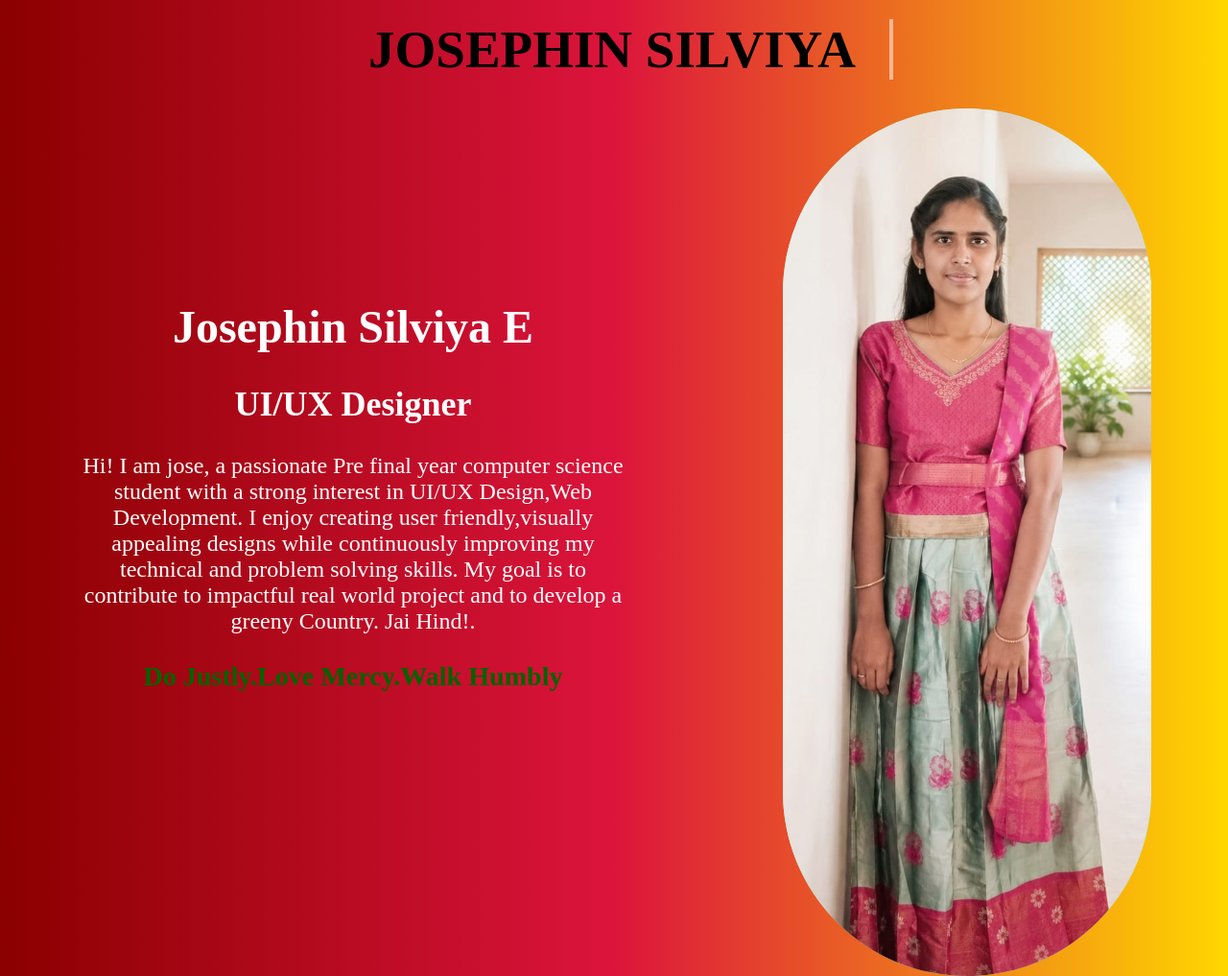
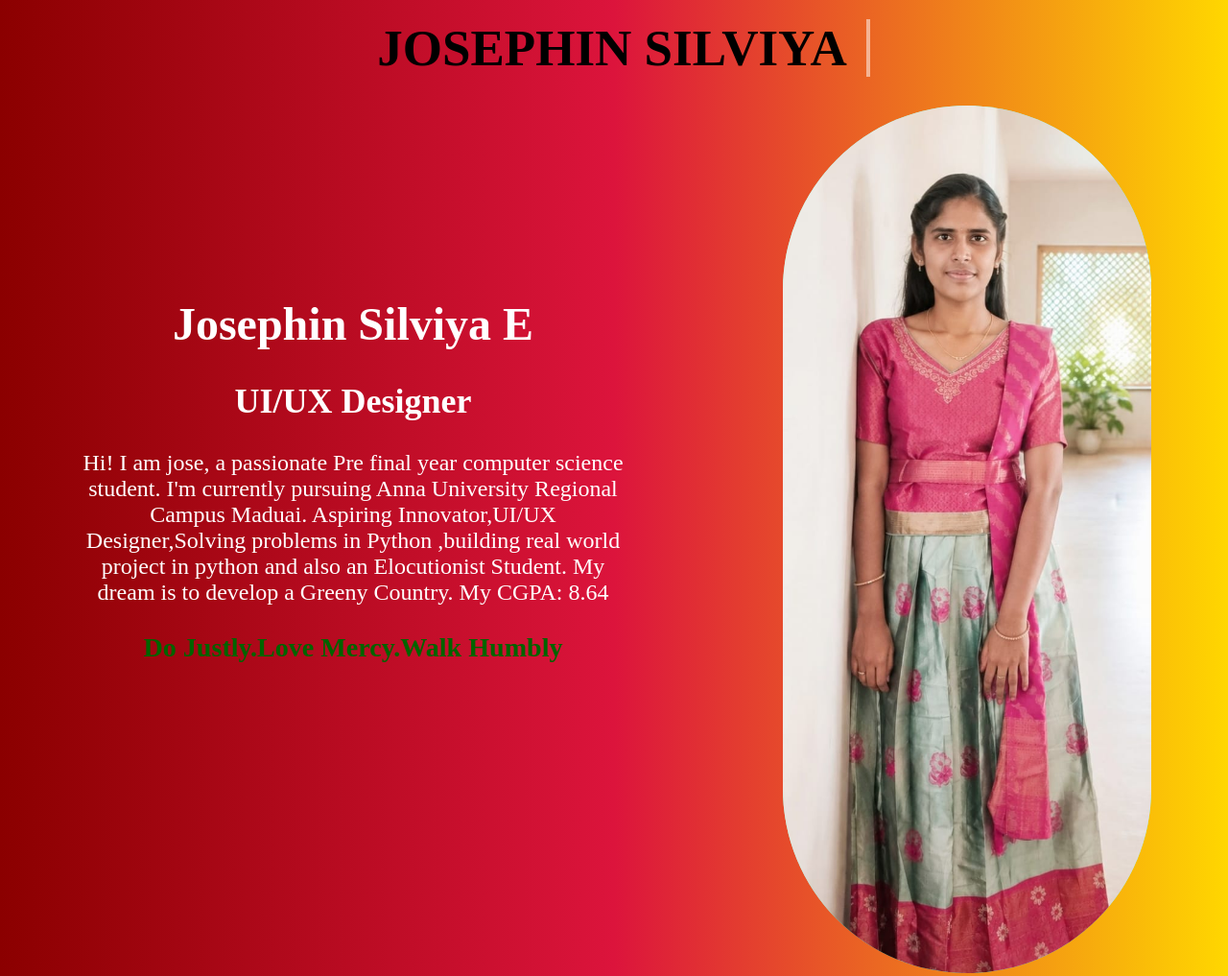
Before and after one commit to josephindaicy62-pixel/josephindaicy62-pixel.github.io, a plain HTML site: page index.html in a window 1280 px wide. Shown: the top 1017 px of the page at 96% size. Drawn offline with Linux system fonts and the light colour scheme.

Commit message:
Update index.html

```diff
--- a/index.html
+++ b/index.html
@@ -16,7 +16,7 @@
 
 .box1 h1{
     color: black;
-    font-size:55px;
+    font-size:53px;
     overflow:hidden;
     white-space:nowrap;
     border-right:4px solid white;
@@ -33,7 +33,7 @@
         width:0;
     }
     to{
-        width:21ch;
+        width:20ch;
     }
 }
 
@@ -95,7 +95,7 @@
             background-color: goldenrod;
             border-radius: 150px;
         }
-@media (max-width:740px){
+@media (max-width:738px){
 
     .container{
         flex-direction:column;
@@ -139,10 +139,12 @@
     <div class="box2">
         <h1>Josephin Silviya E</h1>
         <h2>UI/UX Designer</h2>
-        <P>Hi! I am jose, a passionate Pre final year computer science student with a strong interest in UI/UX Design,Web Development. I enjoy
-            creating user friendly,visually appealing designs while continuously improving my technical and problem solving skills.
-            My goal is to contribute to impactful real world project and to develop a greeny Country.
-            Jai Hind!.
+        <P>Hi! I am jose, a passionate Pre final year computer science student.
+           I'm currently pursuing Anna University Regional Campus Maduai.
+           Aspiring Innovator,UI/UX Designer,Solving problems in Python ,building real world project in  python
+           and also an Elocutionist Student.
+           My dream is to develop a Greeny Country.
+           My CGPA: 8.64
         </P>
         <h3>
             Do Justly.Love Mercy.Walk Humbly
```
